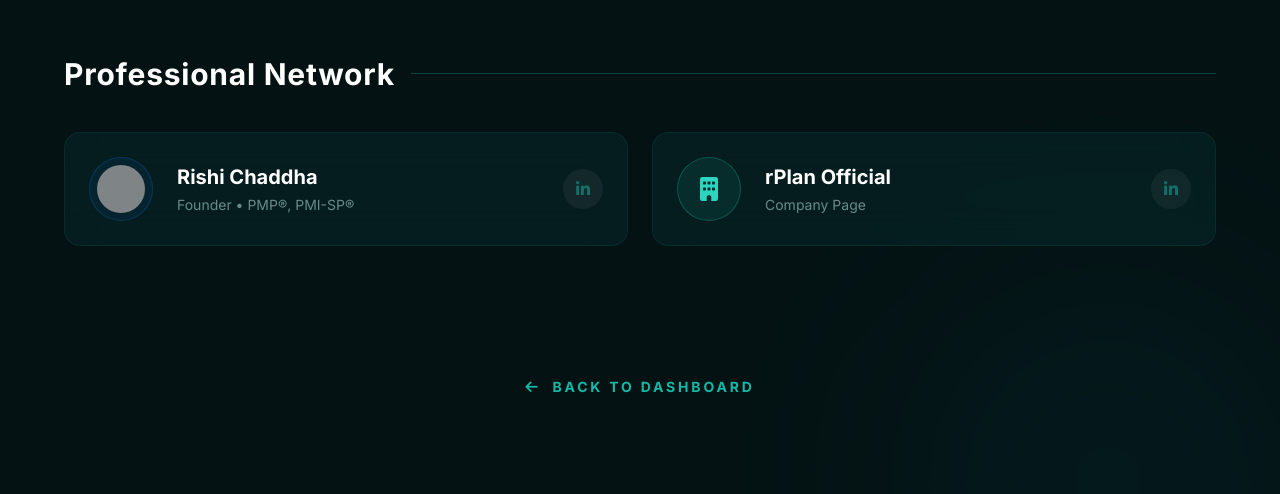
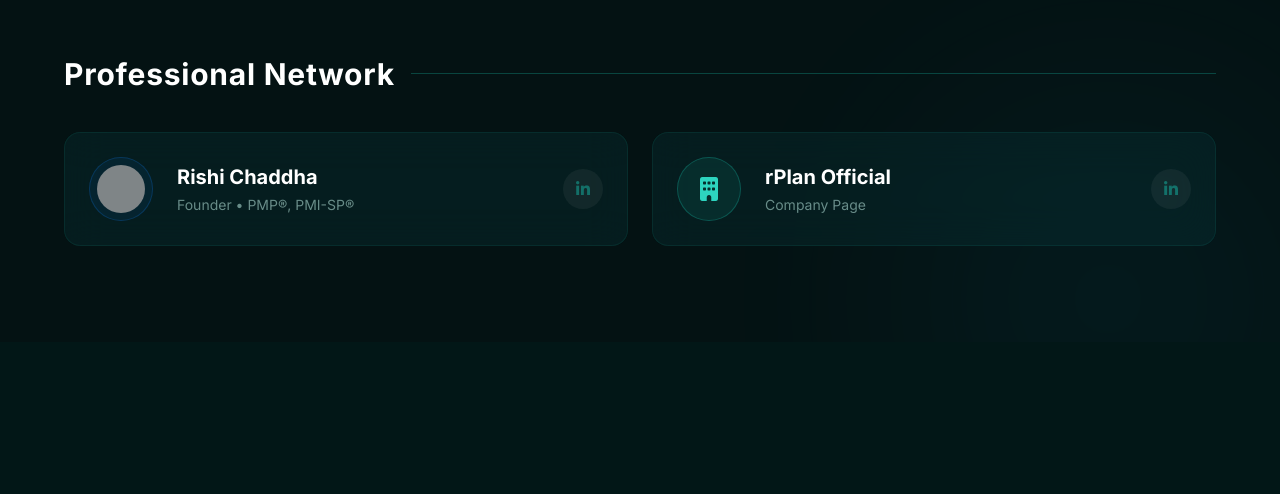
Before and after one commit to NamanChaddha/rplan-website, a Flask app: page /media_links in a window 1280 px wide. Shown: the part 1013-1507 px from the top of the page. After the commit the page ends 1259 px from the top, so only its background shows below. Run offline with Flask 3, Linux system fonts and the light colour scheme; some libraries are stand-ins or nearby versions; grey boxes are pictures that could not be loaded.

Commit message:
Update media_links.html
Removed back route link to 'index' from media_links.html.

```diff
--- a/templates/media_links.html
+++ b/templates/media_links.html
@@ -182,11 +182,6 @@
         </div>
     </div>
 
-    <!-- Note: changed back route to 'index' as that's standard for Flask homepage, change back to 'home' if needed -->
-    <div class="text-center mt-32 w-full z-10 relative">
-        <a href="{{ url_for('index') }}" class="inline-flex items-center justify-center gap-3 text-teal-500 hover:text-white transition-all font-bold uppercase tracking-[0.2em] text-sm group">
-            <i class="fa-solid fa-arrow-left transform group-hover:-translate-x-1 transition-transform"></i> Back to Dashboard
-        </a>
-    </div>
+
 </section>
 {% endblock %}
```
